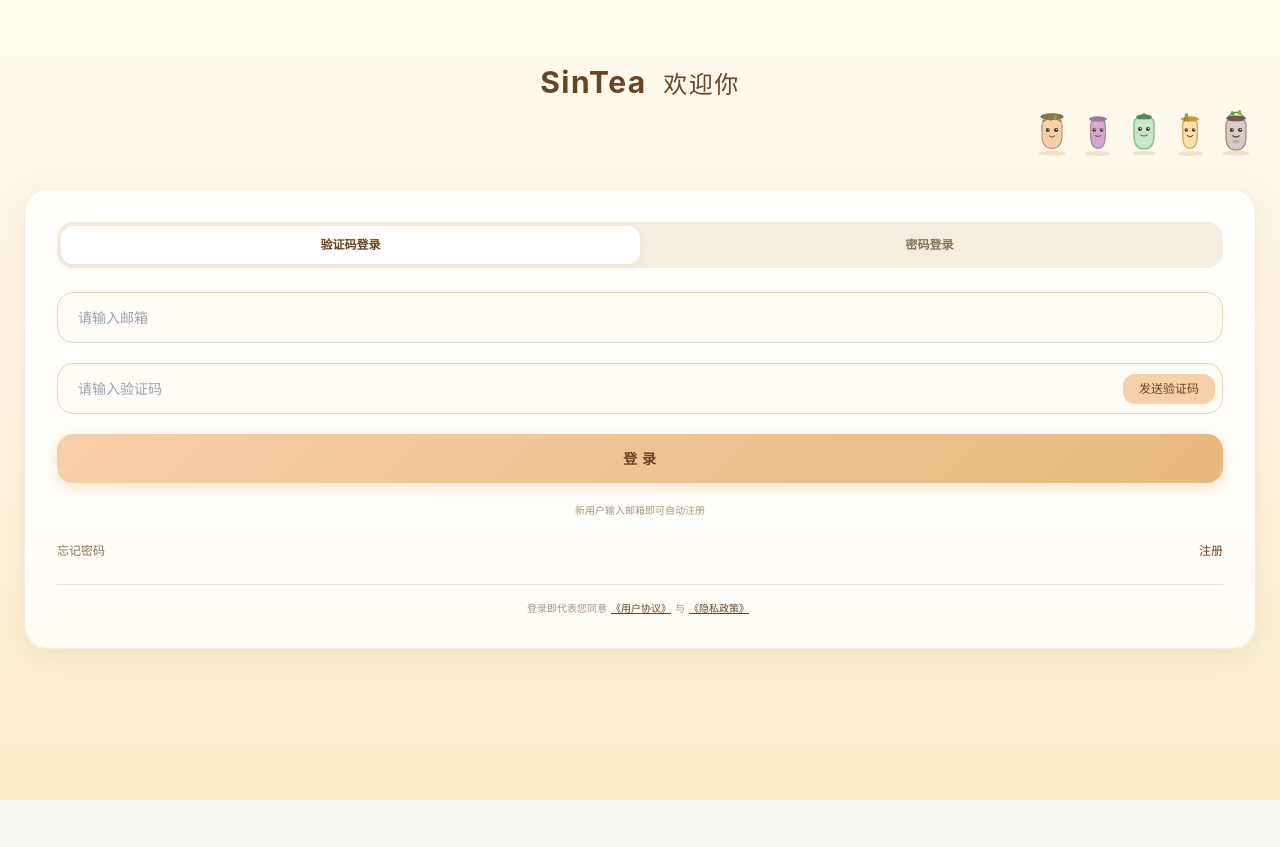
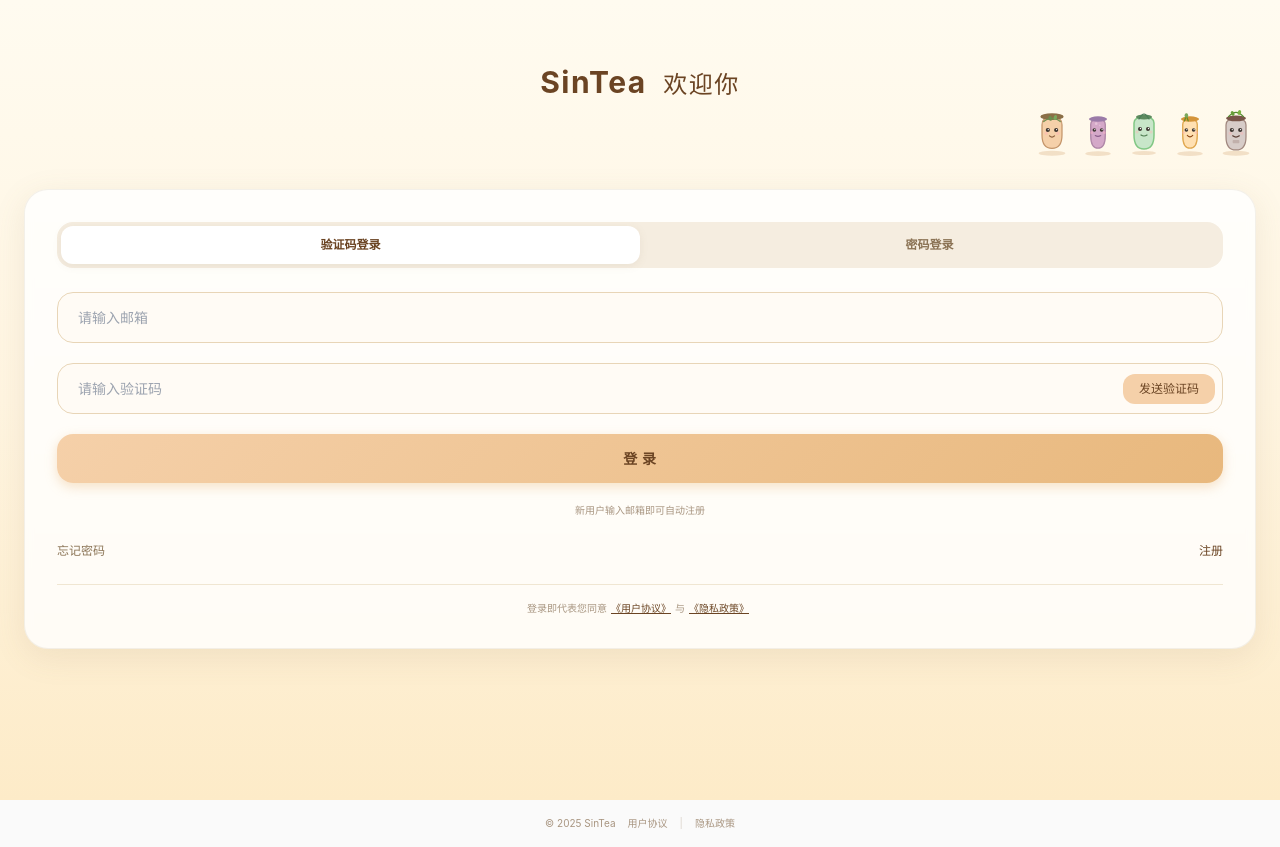
Before and after one commit to CapQ18/SinTea, a React (Vite) app: page /#/login in a window 1280 px wide. Before the commit the page ends 800 px from the top, so only its background shows below. Built offline with nearby package versions, Linux system fonts and the light colour scheme.

Commit message:
feat: 添加页脚组件，留ICP备案号位置

```diff
--- a/src/App.tsx
+++ b/src/App.tsx
@@ -2,6 +2,7 @@ import React, { Suspense, lazy } from 'react';
 import { HashRouter as Router, Routes, Route, useLocation, Navigate } from 'react-router-dom';
 import NavBar from './components/NavBar';
 import InstallBanner from './components/InstallBanner';
+import Footer from './components/Footer';
 import { isLoggedIn, initTestUsers } from './services/authService';
 import { TermsOfService, PrivacyPolicy, ForgotPassword } from './pages/Legal';
 
@@ -78,6 +79,7 @@ const AppContent: React.FC = () => {
         <Route path="/admin" element={<ProtectedRoute><Admin /></ProtectedRoute>} />
       </Routes>
       {showNav && <NavBar />}
+      <Footer />
     </div>
   );
 };
--- /dev/null
+++ b/src/components/Footer.tsx
@@ -0,0 +1,28 @@
+import React from 'react';
+
+const ICP_NUMBER = '';
+
+const Footer: React.FC = () => (
+  <footer className="text-center text-xs py-4 px-4 select-none" style={{ color: '#A89580' }}>
+    <div className="flex items-center justify-center gap-3 flex-wrap">
+      <span>© 2025 SinTea</span>
+      <a href="#/terms" className="hover:underline">用户协议</a>
+      <span className="opacity-40">|</span>
+      <a href="#/privacy" className="hover:underline">隐私政策</a>
+    </div>
+    {ICP_NUMBER && (
+      <div className="mt-1">
+        <a
+          href="https://beian.miit.gov.cn/"
+          target="_blank"
+          rel="noreferrer"
+          className="hover:underline"
+        >
+          京ICP备 {ICP_NUMBER} 号
+        </a>
+      </div>
+    )}
+  </footer>
+);
+
+export default Footer;
```
